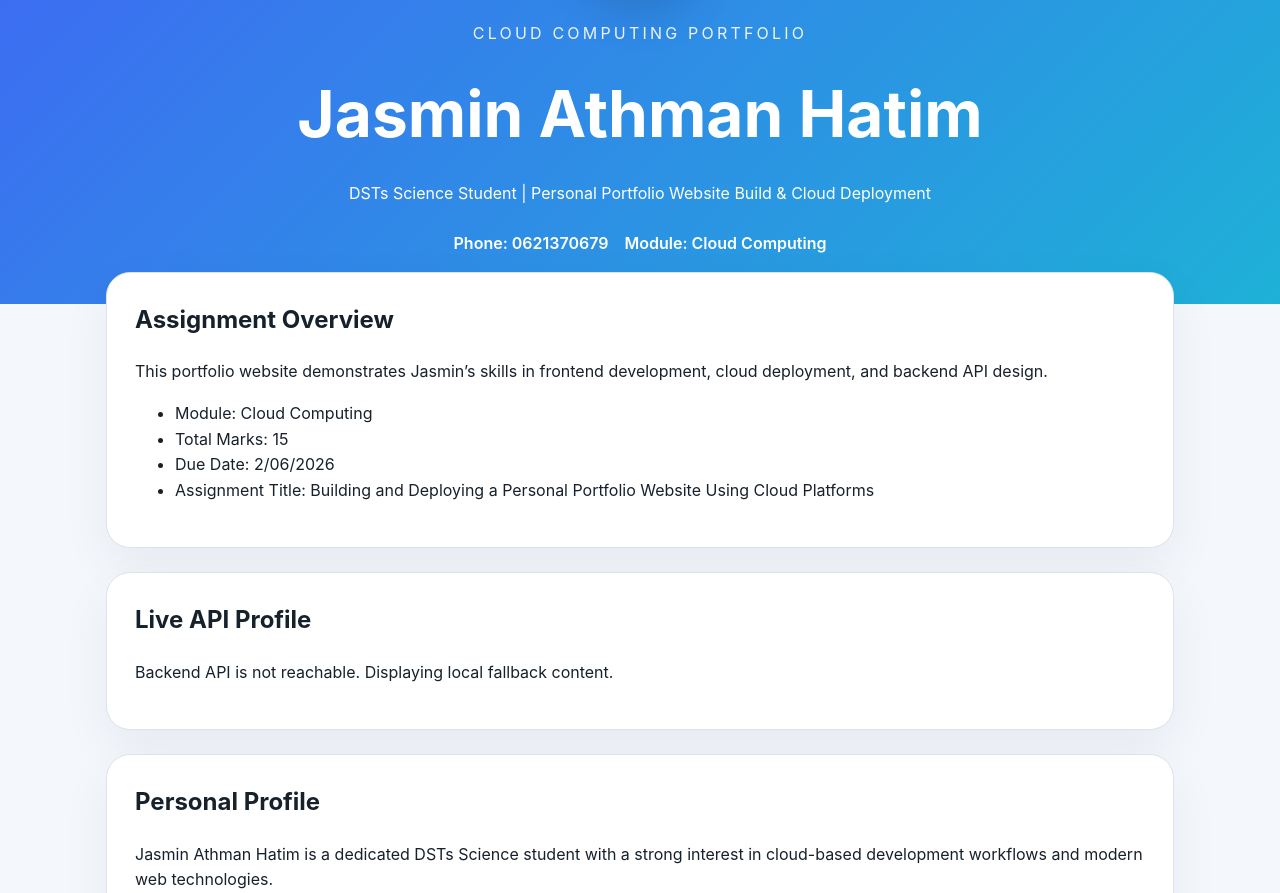
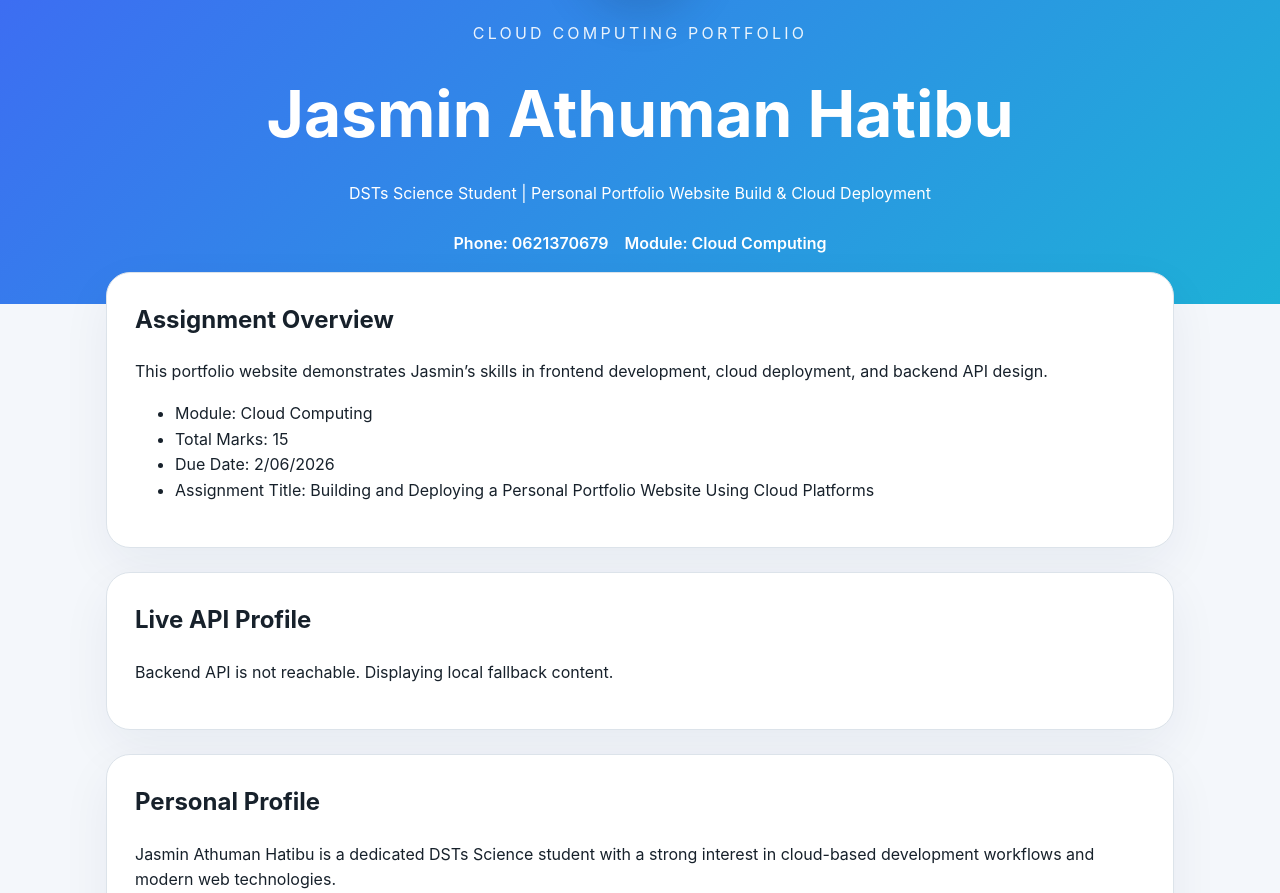
Before and after one commit to nkinda-123/jasmin, a website: page frontend/index.html in a window 1280 px wide. Shown: the part 179-1072 px from the top of the page. Drawn offline with Linux system fonts and the light colour scheme; no server answers.

Commit message:
Correct name spelling in index.html

```diff
--- a/frontend/index.html
+++ b/frontend/index.html
@@ -4,7 +4,7 @@
   <meta charset="UTF-8" />
   <meta name="viewport" content="width=device-width, initial-scale=1.0" />
   <meta name="api-base" content="https://jasmin-portifolior.onrender.com">
-  <title>Jasmin Athuman Hatib | Portfolio</title>
+  <title>Jasmin Athuman Hatibu | Portfolio</title>
   <link rel="stylesheet" href="styles.css" />
 </head>
 <body>
@@ -12,7 +12,7 @@
     <div class="hero-content">
       <img id="profilePhoto" class="profile-photo" src="profile.jpg" alt="Profile photo of Jasmin Athman Hatim" />
       <p class="eyebrow">Cloud Computing Portfolio</p>
-      <h1 id="profileName">Jasmin Athman Hatim</h1>
+      <h1 id="profileName">Jasmin Athuman Hatibu</h1>
       <p class="subheading" id="profileSubtitle">DSTs Science Student | Personal Portfolio Website Build & Cloud Deployment</p>
       <div class="hero-meta">
         <span id="profilePhone">Phone: 0621370679</span>
@@ -40,7 +40,7 @@
 
     <section class="card profile">
       <h2>Personal Profile</h2>
-      <p id="profileDescription">Jasmin Athman Hatim is a dedicated DSTs Science student with a strong interest in cloud-based development workflows and modern web technologies.</p>
+      <p id="profileDescription">Jasmin Athuman Hatibu is a dedicated DSTs Science student with a strong interest in cloud-based development workflows and modern web technologies.</p>
       <p id="profileExtra">She builds polished, responsive projects and enjoys learning how frontend and backend systems work together on cloud platforms.</p>
     </section>
 
```
